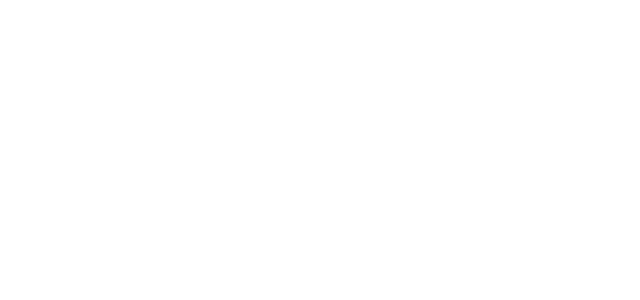
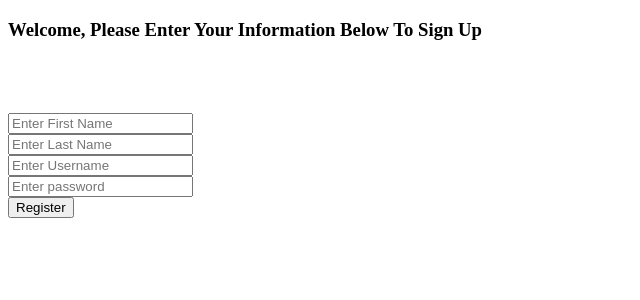
Before and after one commit to SyntaxError-JARS/Whirling_In_Rags_FE_GB_CC, a React (Create React App) app in the folder whirling-in-rags/: page / in a window 1280 px wide. Shown: the top 300 px of the page, without its empty margins (0-640 px from the left). Built offline with nearby package versions, Linux system fonts and the light colour scheme.

Commit message:
created a way to create a user on our react app.

```diff
--- a/whirling-in-rags/package.json
+++ b/whirling-in-rags/package.json
@@ -6,9 +6,11 @@
     "@testing-library/jest-dom": "^5.16.4",
     "@testing-library/react": "^13.2.0",
     "@testing-library/user-event": "^13.5.0",
+    "axios": "^0.27.2",
     "react": "^18.1.0",
     "react-dom": "^18.1.0",
-    "react-scripts": "5.0.1",
+    "react-router-dom": "^6.3.0",
+    "react-scripts": "^5.0.1",
     "web-vitals": "^2.1.4"
   },
   "scripts": {
--- a/whirling-in-rags/src/App.js
+++ b/whirling-in-rags/src/App.js
@@ -1,8 +1,10 @@
+import CustomerRegister from "./components/Customer/CustomerRegister";
 
 
 function App() {
   return (
     <>
+    <CustomerRegister />
     </>
   );
 }
--- a/whirling-in-rags/src/components/Customer/CustomerRegister.jsx
+++ b/whirling-in-rags/src/components/Customer/CustomerRegister.jsx
@@ -0,0 +1,69 @@
+import { useRef } from "react";
+import axios from "axios";
+
+export default function CustomerRegister(){
+
+    const fnameInput = useRef();
+    const lnameInput = useRef();
+    const usernameInput = useRef();
+    const passwordInput = useRef();
+    //const balanceInput = useRef();
+    // const isAdmin = false;
+
+
+    // const customer = {
+
+    //     fname: "Geoffrey",
+    //     lname: "Blois",
+    //     username: "movie",
+    //     password: "blois",
+    //     balance:  0,
+    //     isAdmin: false
+    // }
+
+    const url = "https://whrilinginrags.azurewebsites.net"
+
+    async function customerReg(){
+
+        const customer = {
+
+            fname: fnameInput.current.value,
+            lname: lnameInput.current.value,
+            username: usernameInput.current.value,
+            password: passwordInput.current.value,
+            balance:  0,
+            isAdmin: false
+        }
+
+        try{
+        const response = await axios.post(`${url}/customer/register` , customer)
+        // balance = 0;
+        // isAdmin = false;
+        console.log(response)
+        } catch(error){
+            console.error(error.response.data)
+            console.log(error)
+        }
+    }
+
+    return(
+        <>
+        <h3>Welcome, Please Enter Your Information Below To Sign Up</h3>
+        <br></br>
+        <br></br>
+        <br></br>
+        <input placeholder="Enter First Name" ref={fnameInput}></input>
+        <br></br>
+        <input placeholder="Enter Last Name" ref={lnameInput}></input>
+        <br></br>
+        <input placeholder="Enter Username" ref={usernameInput}></input>
+        <br></br>
+        <input type="password" placeholder="Enter password" ref={passwordInput}></input>
+        <br></br>
+        <button onClick={customerReg}>Register</button>
+
+
+        </>
+    )
+
+}
```
Also changed, not shown: 1 other file (tests, documents, lock files or other folders).
